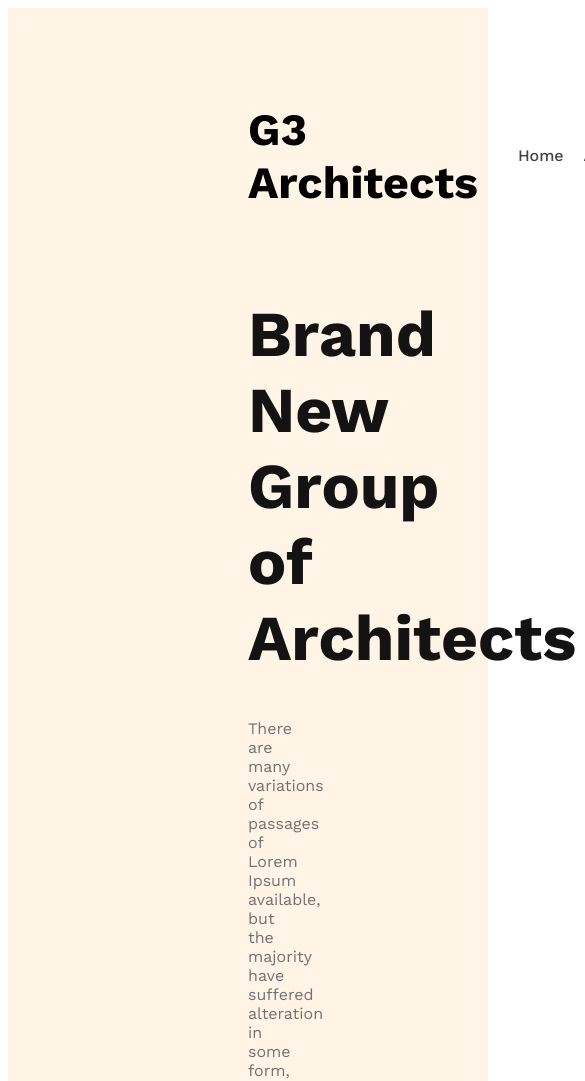
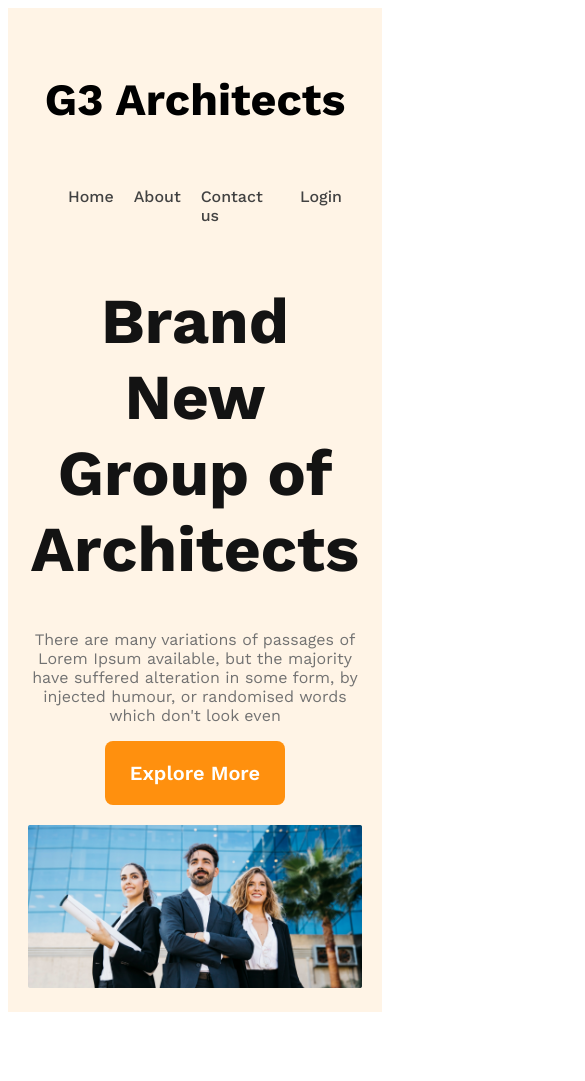
Before and after one commit to abdullahadel673/G3-architect-webside, a plain HTML site: page index.html in a window 390 px wide. Shown: the top 1081 px of the page, 585 px wide, since content can reach past the window. After the commit the page ends 1020 px from the top, so only its background shows below. Drawn offline with nearby package versions, Linux system fonts and the light colour scheme.

Commit message:
header completed

```diff
--- a/styles/architect.css
+++ b/styles/architect.css
@@ -4,6 +4,19 @@
     font-family: 'work sans', sans-serif;
 }
 
+/* shared styles */
+.btn-primary {
+    border-radius: 8px;
+    background: rgb(255, 144, 14);
+    padding: 20px 25px;
+    color: #fff;
+    font-size: 1.25rem;
+    font-weight: 600;
+    cursor: pointer;
+    border: 0;
+}
+
+/* header styles */
 header {
     background: rgba(255, 144, 14, 0.1);
     padding: 50px 240px;
@@ -12,6 +25,7 @@ header {
 nav {
     display: flex;
     justify-content: space-between;
+    align-items: center;
 }
 
 .nav-tittle {
@@ -24,7 +38,7 @@ nav {
 nav ul {
     display: flex;
     list-style: none;
-    align-items: center;
+
 }
 
 nav li {
@@ -56,4 +70,33 @@ nav a {
 .banner-description {
     color: rgb(114, 114, 114);
     font-weight: 400;
+    font-size: 1rem;
 }
+
+.banner img {
+    width: 100%;
+    margin-top: 20px;
+}
+
+/* responsive media queries */
+/* mobile devices */
+@media screen and (max-width:576px) {
+    header {
+        padding: 20px;
+    }
+
+    nav {
+        flex-direction: column;
+    }
+}
+
+/* tablet or medium devices */
+@media screen and (min-width:576px) and (max-width:960px) {
+    nav {
+        flex-direction: column;
+    }
+
+    header {
+        padding: 30px;
+    }
+}
```
